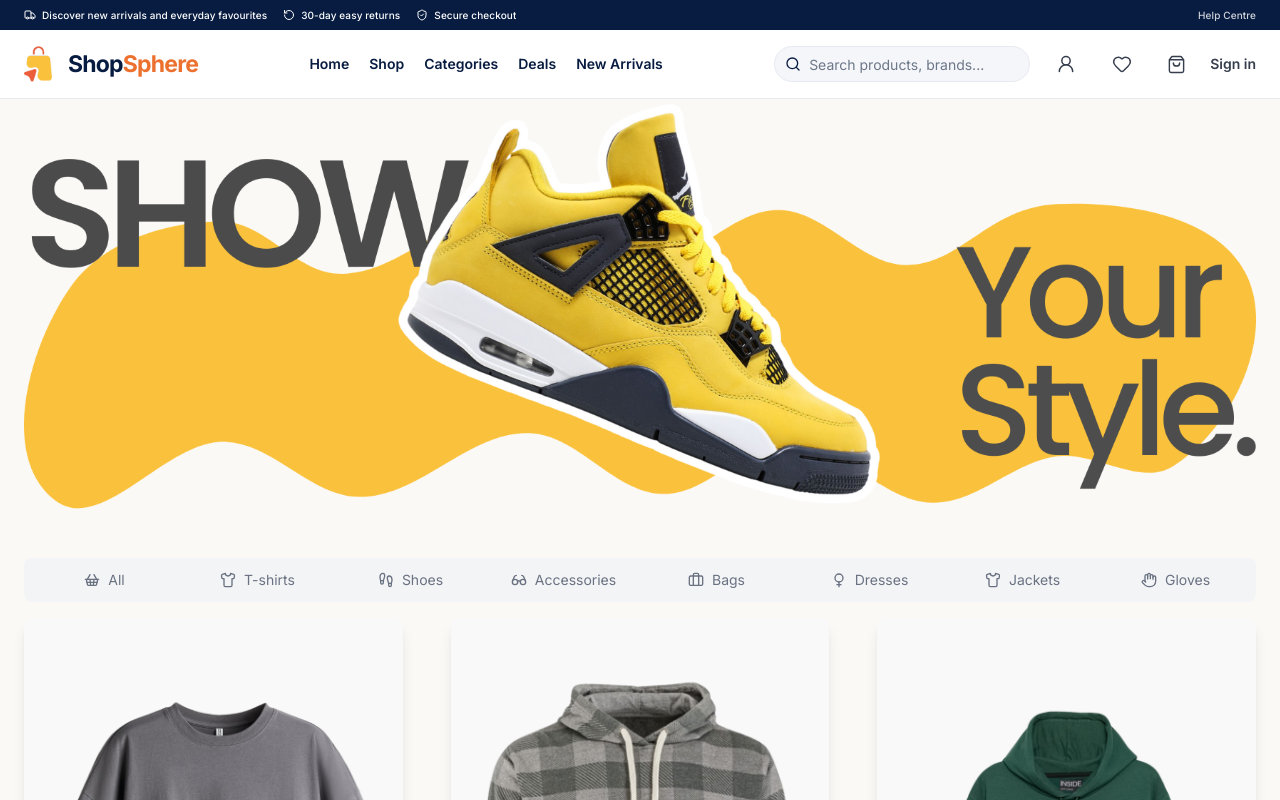
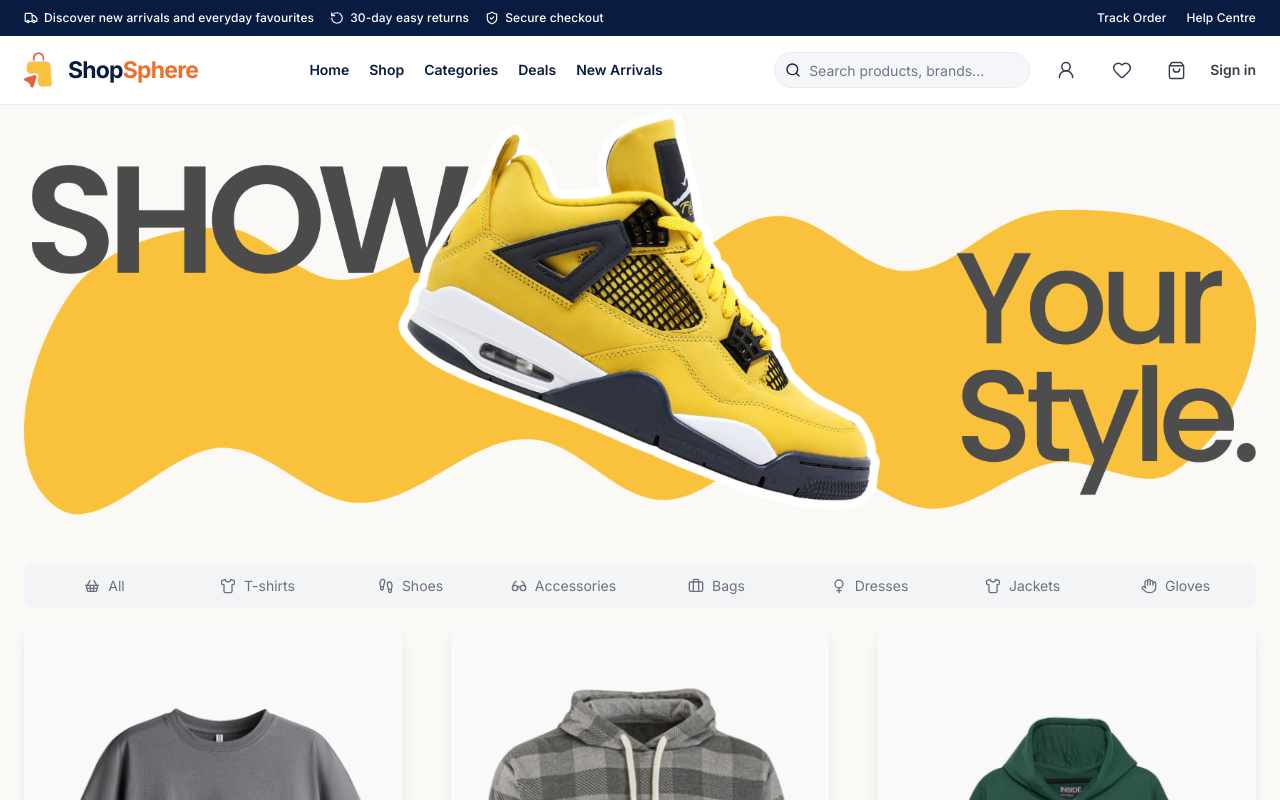
Before and after one commit to Richardjames2023/my-devops-project, a Next.js app in the folder frontend/client/: page / in a window 1280 px wide. Shown: the top 800 px of the page. Built offline with nearby package versions, Linux system fonts and the light colour scheme.

Commit message:
feat(storefront): link help centre and track order

```diff
--- a/frontend/client/src/components/AnnouncementBar.tsx
+++ b/frontend/client/src/components/AnnouncementBar.tsx
@@ -1,24 +1,32 @@
+import Link from "next/link";
 import { RotateCcw, ShieldCheck, Truck } from "lucide-react";
 
 const AnnouncementBar = () => {
   return (
     <div className="bg-[var(--shop-navy)] text-white">
-      <div className="mx-auto flex min-h-[30px] header-inner items-center justify-between gap-4 text-[10px] font-medium tracking-[0.01em] ">
+      <div className="mx-auto flex min-h-9 header-inner items-center justify-between gap-4 text-xs font-medium tracking-[0.01em]">
         <div className="flex min-w-0 items-center gap-4 overflow-hidden whitespace-nowrap">
           <span className="flex items-center gap-1.5">
-            <Truck size={12} aria-hidden="true" />
+            <Truck size={14} aria-hidden="true" />
             Discover new arrivals and everyday favourites
           </span>
           <span className="hidden items-center gap-1.5 sm:flex">
-            <RotateCcw size={12} aria-hidden="true" />
+            <RotateCcw size={14} aria-hidden="true" />
             30-day easy returns
           </span>
           <span className="hidden items-center gap-1.5 md:flex">
-            <ShieldCheck size={12} aria-hidden="true" />
+            <ShieldCheck size={14} aria-hidden="true" />
             Secure checkout
           </span>
         </div>
-        <span className="shrink-0 text-white/80">Help Centre</span>
+        <nav aria-label="Customer support" className="flex shrink-0 items-center gap-4 sm:gap-5">
+          <Link href="/track-order" className="text-white/90 transition-colors hover:text-white hover:underline">
+            Track Order
+          </Link>
+          <Link href="/help" className="text-white/90 transition-colors hover:text-white hover:underline">
+            Help Centre
+          </Link>
+        </nav>
       </div>
     </div>
   );
```
